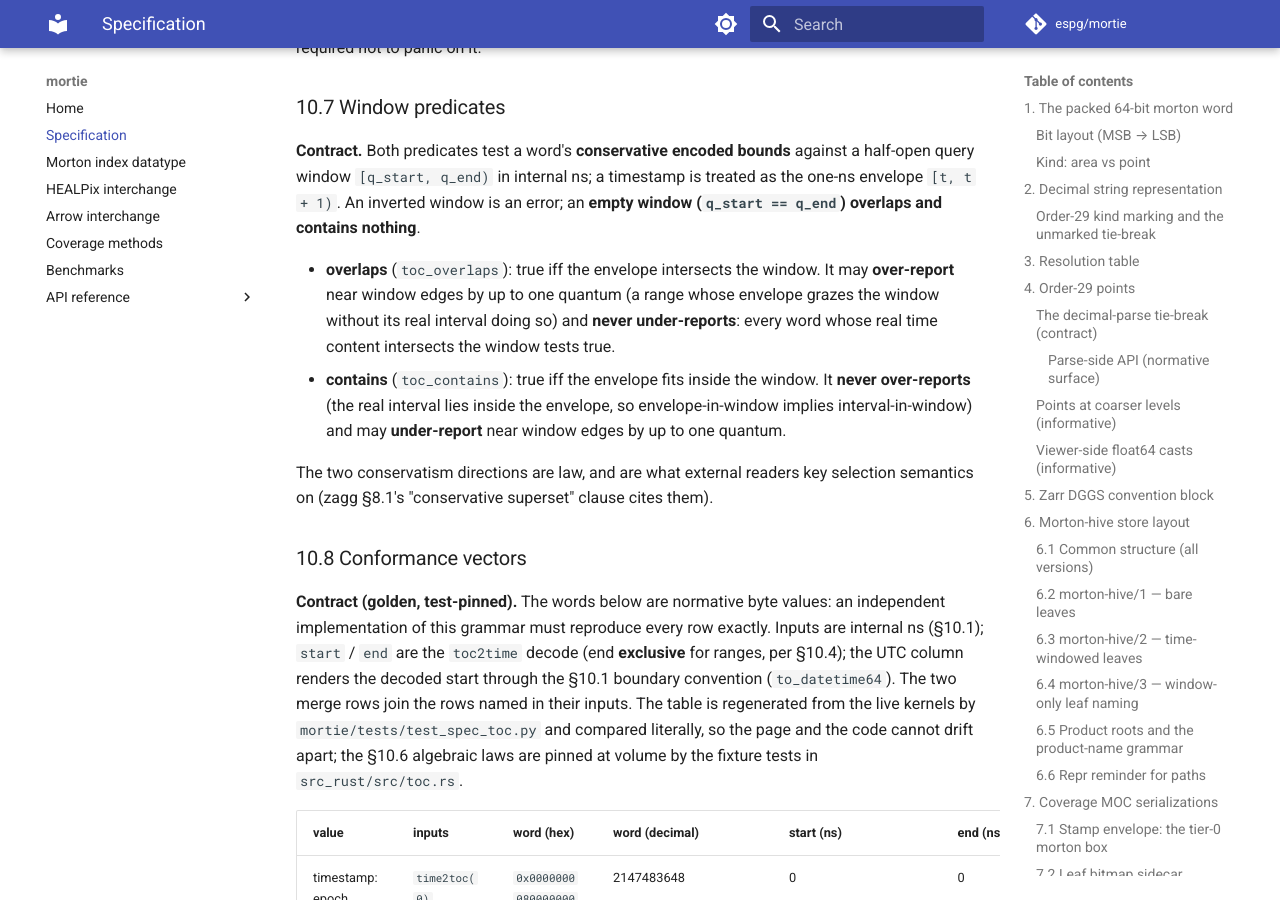
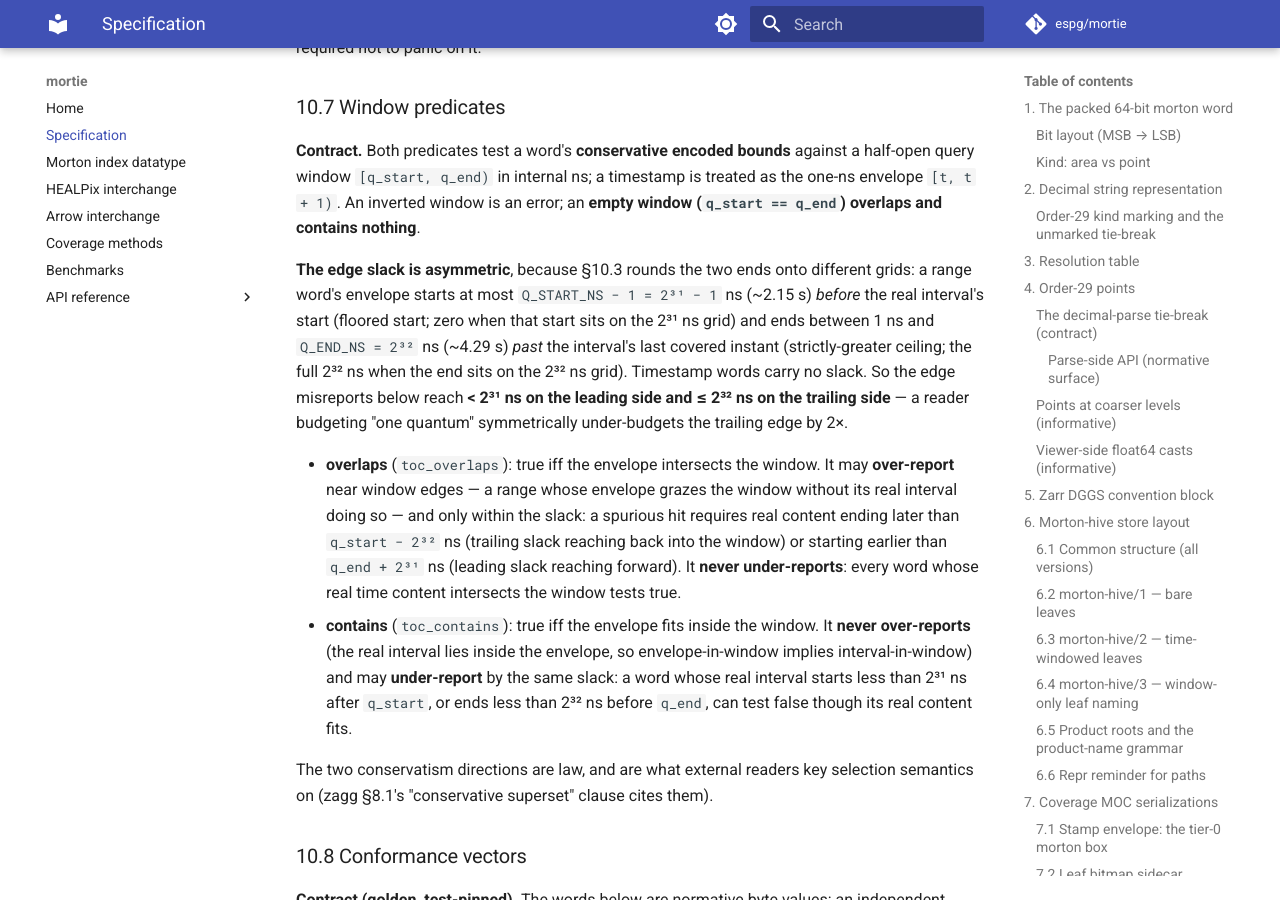
Before and after one commit to espg/mortie, an MkDocs documentation site: the page built from docs/specification.md, in a window 1280 px wide and 900 px high, scrolled down 21864 px. Built offline with MkDocs 1.6.1 and Material for MkDocs 9.7.7, drawn with Linux system fonts in a browser that asks for light colours; comment, search, counter and statistics services are not loaded; the version menu is left out.

Commit message:
fold review: quantify the asymmetric window-edge slack (issue #193)

```diff
--- a/docs/specification.md
+++ b/docs/specification.md
@@ -1003,15 +1003,31 @@ ns; a timestamp is treated as the one-ns envelope `[t, t + 1)`. An
 inverted window is an error; an **empty window (`q_start == q_end`)
 overlaps and contains nothing**.
 
+**The edge slack is asymmetric**, because §10.3 rounds the two ends onto
+different grids: a range word's envelope starts at most `Q_START_NS − 1 =
+2³¹ − 1` ns (~2.15 s) *before* the real interval's start (floored start;
+zero when that start sits on the 2³¹ ns grid) and ends between 1 ns and
+`Q_END_NS = 2³²` ns (~4.29 s) *past* the interval's last covered instant
+(strictly-greater ceiling; the full 2³² ns when the end sits on the 2³² ns
+grid). Timestamp words carry no slack. So the edge misreports below reach
+**< 2³¹ ns on the leading side and ≤ 2³² ns on the trailing side** — a
+reader budgeting "one quantum" symmetrically under-budgets the trailing
+edge by 2×.
+
 - **overlaps** (`toc_overlaps`): true iff the envelope intersects the
-  window. It may **over-report** near window edges by up to one quantum (a
-  range whose envelope grazes the window without its real interval doing
-  so) and **never under-reports**: every word whose real time content
-  intersects the window tests true.
+  window. It may **over-report** near window edges — a range whose envelope
+  grazes the window without its real interval doing so — and only within
+  the slack: a spurious hit requires real content ending later than
+  `q_start − 2³²` ns (trailing slack reaching back into the window) or
+  starting earlier than `q_end + 2³¹` ns (leading slack reaching forward).
+  It **never under-reports**: every word whose real time content intersects
+  the window tests true.
 - **contains** (`toc_contains`): true iff the envelope fits inside the
   window. It **never over-reports** (the real interval lies inside the
   envelope, so envelope-in-window implies interval-in-window) and may
-  **under-report** near window edges by up to one quantum.
+  **under-report** by the same slack: a word whose real interval starts
+  less than 2³¹ ns after `q_start`, or ends less than 2³² ns before
+  `q_end`, can test false though its real content fits.
 
 The two conservatism directions are law, and are what external readers key
 selection semantics on (zagg §8.1's "conservative superset" clause cites
```
